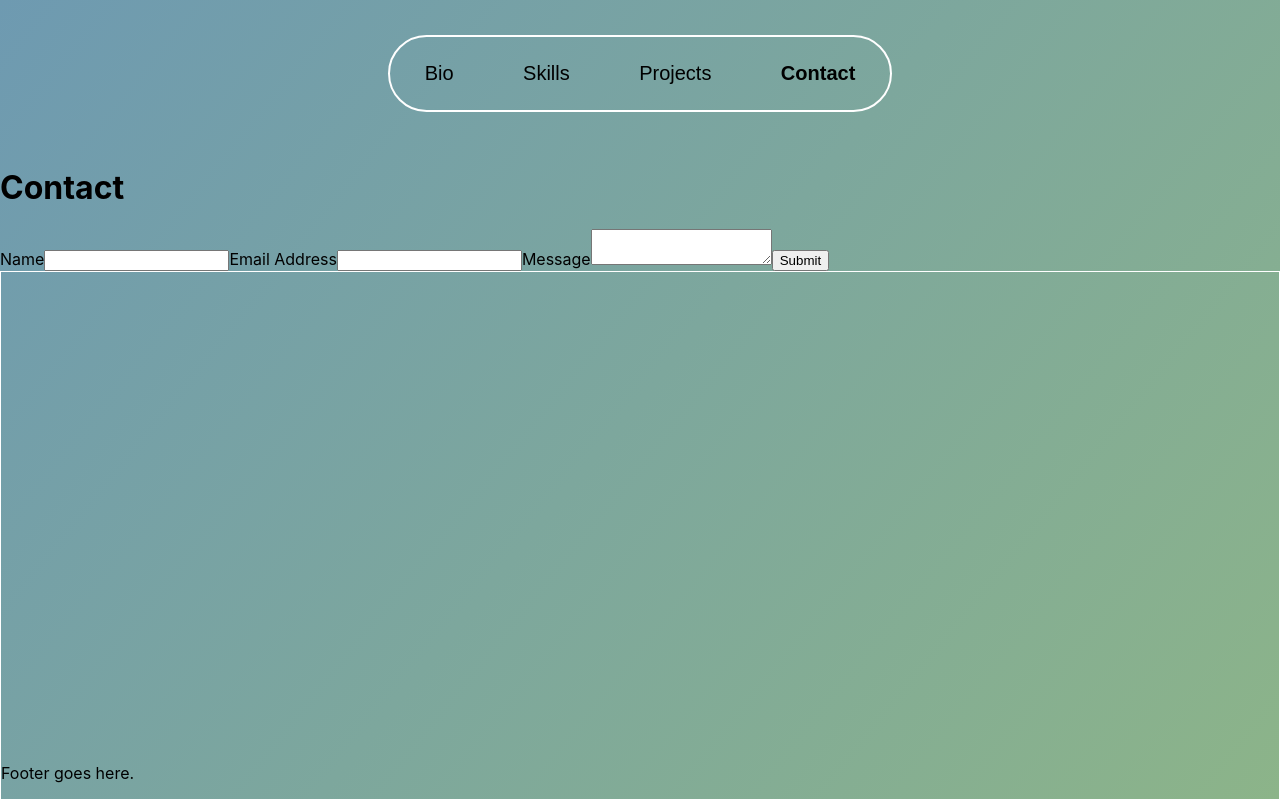
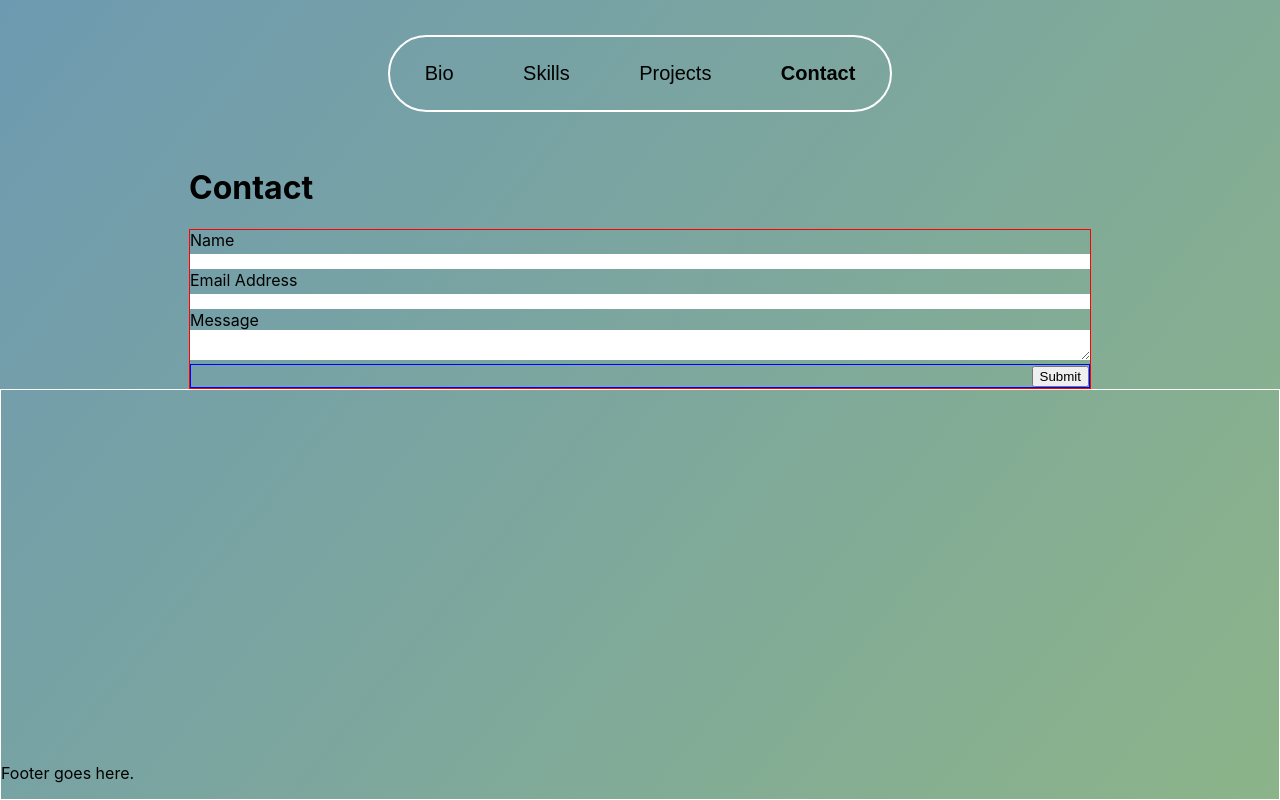
Before and after one commit to sok213/new-portolfio, a React (Create React App) app: page / in a window 1280 px wide. Both pictures are taken after a click on the button "Contact". Built offline with nearby package versions, Linux system fonts and the light colour scheme.

Commit message:
Update form design

```diff
--- a/src/Comps/Contact/Contact.js
+++ b/src/Comps/Contact/Contact.js
@@ -18,7 +18,11 @@ export default function Contact() {
     <div className={s.container}>
       <h1>Contact</h1>
 
-      <form onSubmit={handleSubmit}>
+      <form
+        className={s.formContainer}
+        onSubmit={handleSubmit}
+      >
+        <div className={s.formContents}>
           <label htmlFor="email">
             Name
           </label>
@@ -60,9 +64,13 @@ export default function Contact() {
             field="message"
             errors={state.errors}
           />
+
+          <div className={s.buttonContainer}>
             <button type="submit" disabled={state.submitting}>
               Submit
             </button>
+          </div>
+        </div>
       </form>
     </div>
   );
--- a/src/Comps/Contact/Contact.module.scss
+++ b/src/Comps/Contact/Contact.module.scss
@@ -0,0 +1,42 @@
+.container {
+  display: flex;
+  flex-direction: column;
+  align-self: center;
+}
+
+.formContainer {
+  border: thin solid red;
+  width: 900px;
+
+  @media screen and (max-width: 900px) {
+    width: auto;
+    padding: 0px 15px;
+  }
+}
+
+.formContents {
+  display: inline-block;
+  flex-direction: column;
+  max-width: 1900px;
+  width: 100%;
+
+  label {
+    width: 100%;
+  }
+
+  input, textarea {
+    width: 100%;
+    padding: 0;
+    margin: 0;
+    border: none;
+  }
+
+  .buttonContainer {
+    text-align: right;
+    border: thin solid blue;
+
+    @media screen and (max-width: 900px) {
+      text-align: center;
+    }
+  }
+}
--- a/src/index.css
+++ b/src/index.css
@@ -1,6 +1,7 @@
 html, body {
   margin: 0;
   padding: 0;
+  overflow-x: hidden;
   font-family: -apple-system, BlinkMacSystemFont, 'Segoe UI', 'Roboto', 'Oxygen',
     'Ubuntu', 'Cantarell', 'Fira Sans', 'Droid Sans', 'Helvetica Neue',
     sans-serif;
```
Lines whose indentation alone changed are shown as unchanged.
